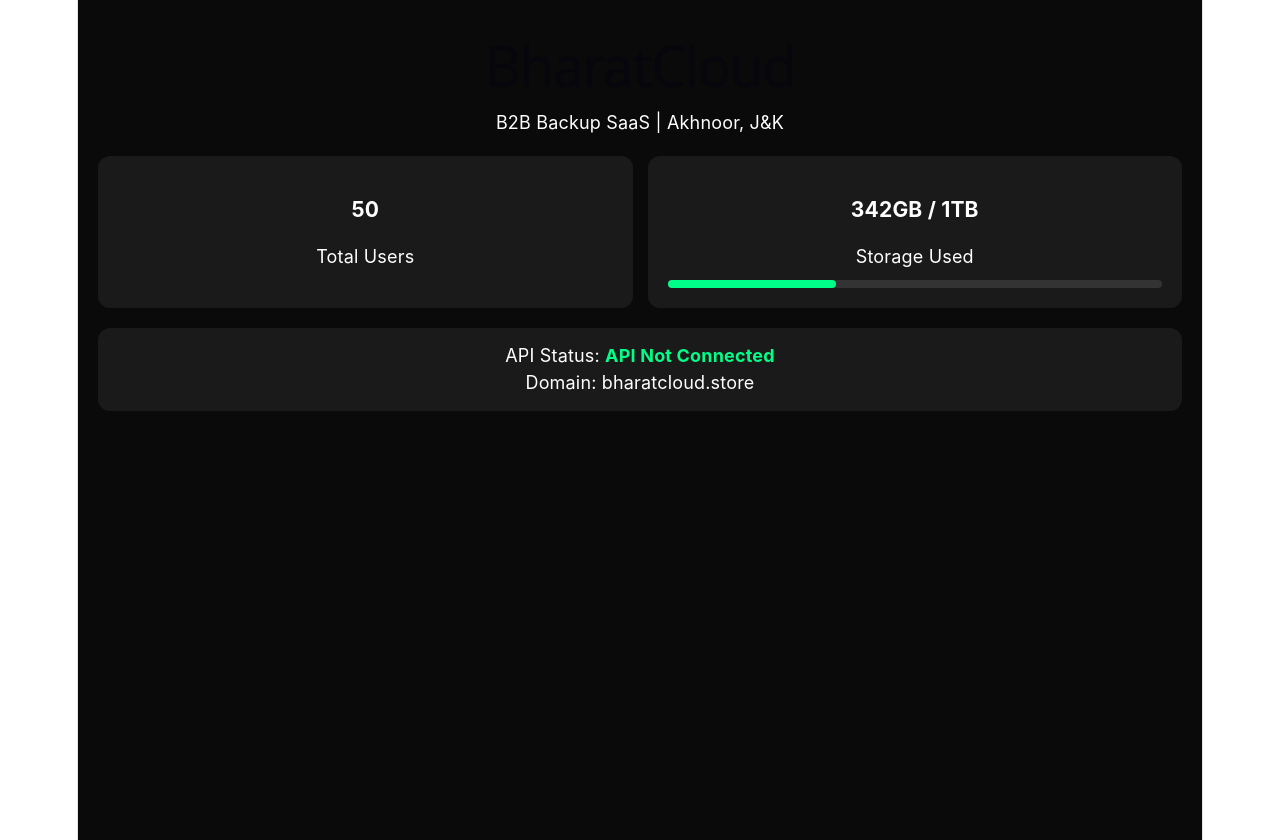
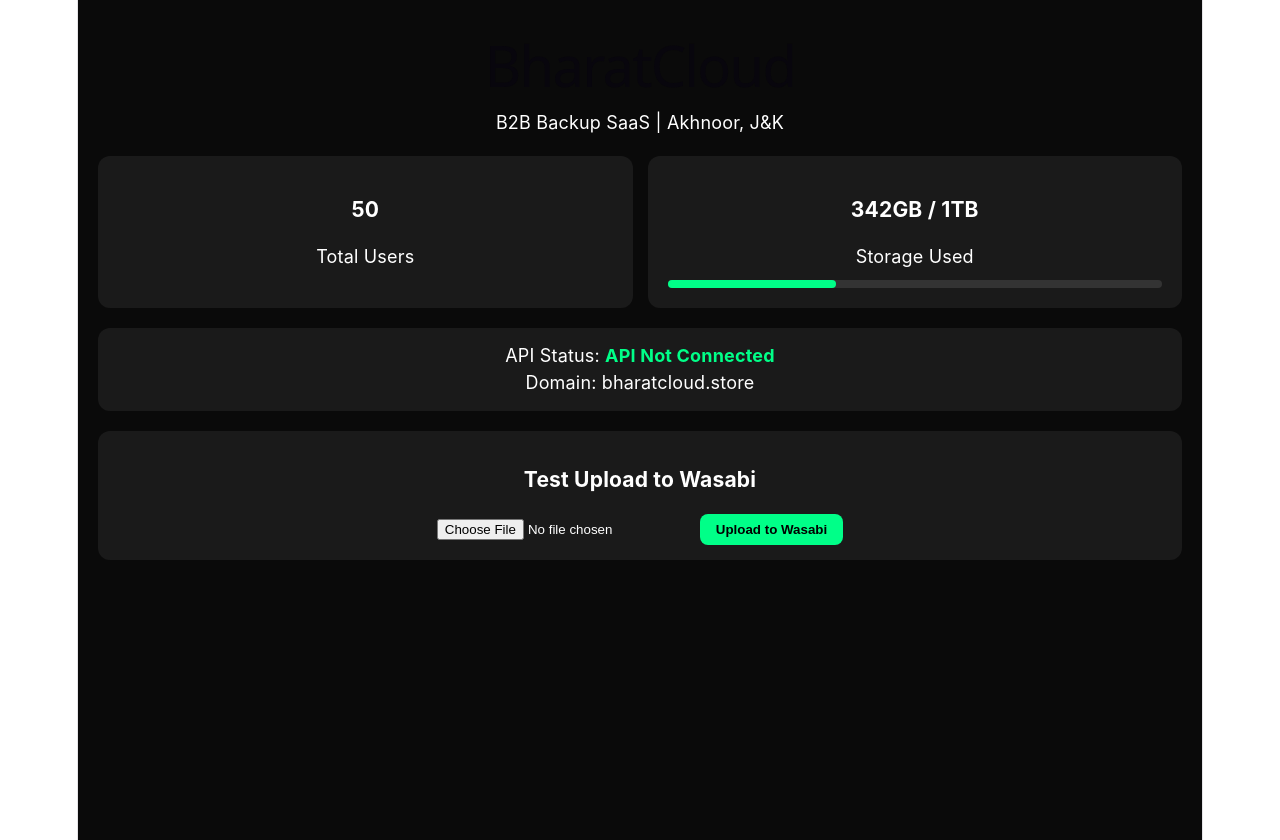
Before and after one commit to sahilrana1940/bharat-cloud, a React (Vite) app: page / in a window 1280 px wide. Built offline with nearby package versions, Linux system fonts and the light colour scheme; no server answers; the HTML template or start-up script is replaced by a standard one.

Commit message:
upload added

```diff
--- a/src/App.jsx
+++ b/src/App.jsx
@@ -2,21 +2,51 @@
 
 export default function App() {
   const [status, setStatus] = useState('Checking API...')
+  const [file, setFile] = useState(null)
+  const [uploading, setUploading] = useState(false)
 
   useEffect(() => {
     fetch('/api/upload')
-      .then(r => r.json())
-      .then(d => {
+     .then(r => r.json())
+     .then(d => {
         if(d.status === 'LIVE') setStatus('API Connected ✅ LIVE')
         else setStatus('API Not Connected')
       })
-      .catch(() => setStatus('API Not Connected'))
+     .catch(() => setStatus('API Not Connected'))
   }, [])
+
+  const handleUpload = async () => {
+    if(!file) return alert("File select karo pehle!")
+    setUploading(true)
+    const reader = new FileReader()
+    reader.readAsDataURL(file)
+    reader.onload = async () => {
+      try {
+        const base64 = reader.result.split(',')[1]
+        const res = await fetch('/api/upload', {
+          method: 'POST',
+          headers: {'Content-Type':'application/json'},
+          body: JSON.stringify({
+            fileName: file.name,
+            fileData: base64,
+            contentType: file.type
+          })
+        })
+        const data = await res.json()
+        if(data.success) alert("Upload Ho Gaya! \nKey: " + data.key)
+        else alert("Error: " + JSON.stringify(data))
+      } catch (e) {
+        alert("Upload fail: " + e.message)
+      }
+      setUploading(false)
+    }
+  }
 
   return (
     <div style={{fontFamily:'Inter, sans-serif', background:'#0a0a0a', minHeight:'100vh', color:'white', padding:'20px'}}>
       <h1>BharatCloud</h1>
       <p>B2B Backup SaaS | Akhnoor, J&K</p>
+
       <div style={{display:'grid', gridTemplateColumns:'1fr 1fr', gap:'15px', marginTop:'20px'}}>
         <div style={{background:'#1a1a1a', padding:'20px', borderRadius:'12px'}}>
           <h3>50</h3><p>Total Users</p>
@@ -28,9 +58,18 @@
           </div>
         </div>
       </div>
+
       <div style={{marginTop:'20px', background:'#1a1a1a', padding:'15px', borderRadius:'12px'}}>
-        API Status: <b style={{color: status.includes('Connected') ? '#00ff88' : '#ff4444'}}>{status}</b><br/>
+        API Status: <b style={{color: status.includes('Connected')? '#00ff88' : '#ff4444'}}>{status}</b><br/>
         Domain: bharatcloud.store
+      </div>
+
+      <div style={{marginTop:'20px', background:'#1a1a1a', padding:'15px', borderRadius:'12px'}}>
+        <h3>Test Upload to Wasabi</h3>
+        <input type="file" onChange={e=>setFile(e.target.files[0])} />
+        <button onClick={handleUpload} disabled={uploading} style={{background:'#00ff88', color:'black', padding:'8px 16px', borderRadius:'8px', marginLeft:'10px', border:'none', fontWeight:'bold', cursor:'pointer'}}>
+          {uploading? 'Uploading...' : 'Upload to Wasabi'}
+        </button>
       </div>
     </div>
   )
```
